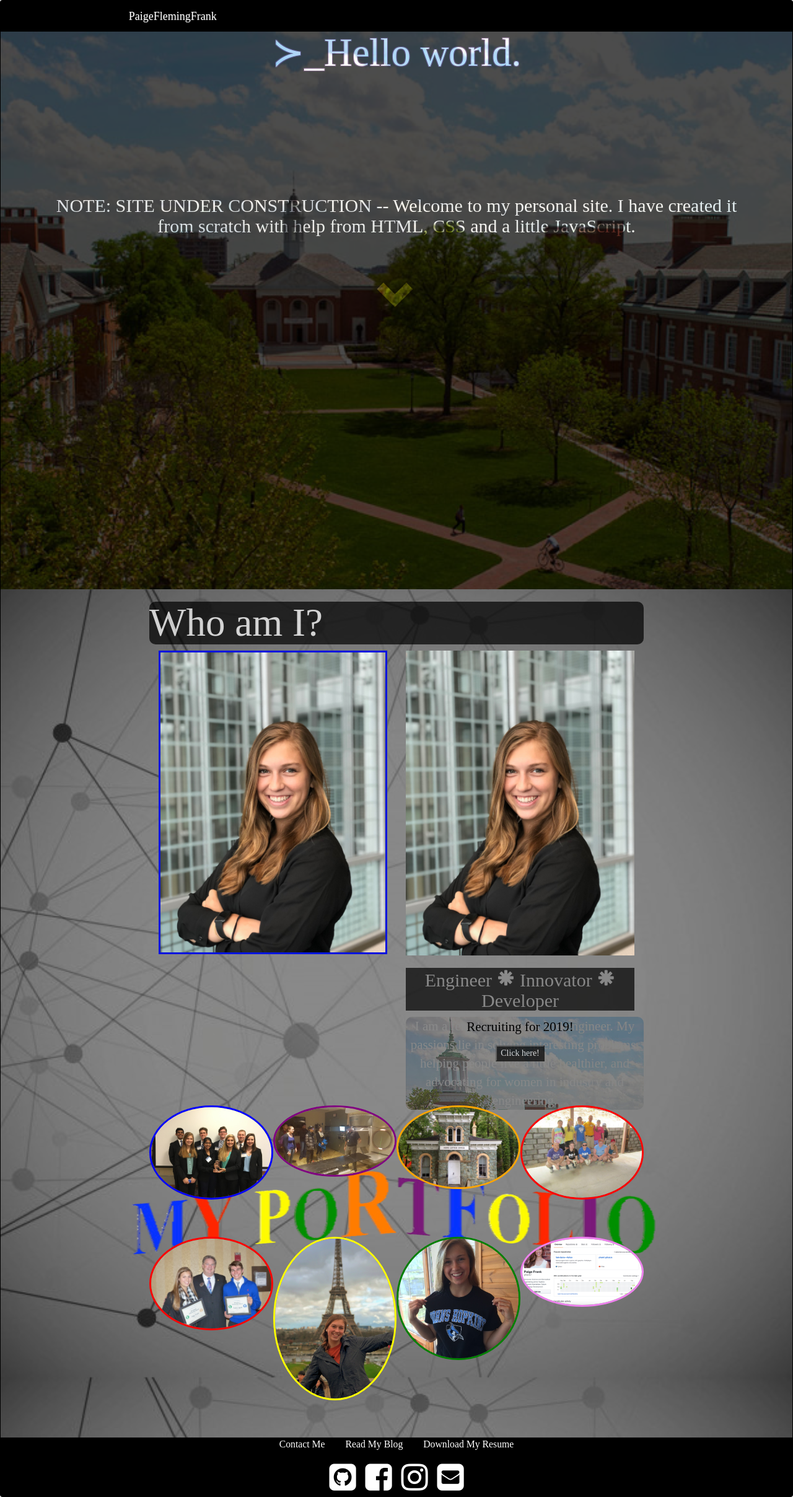
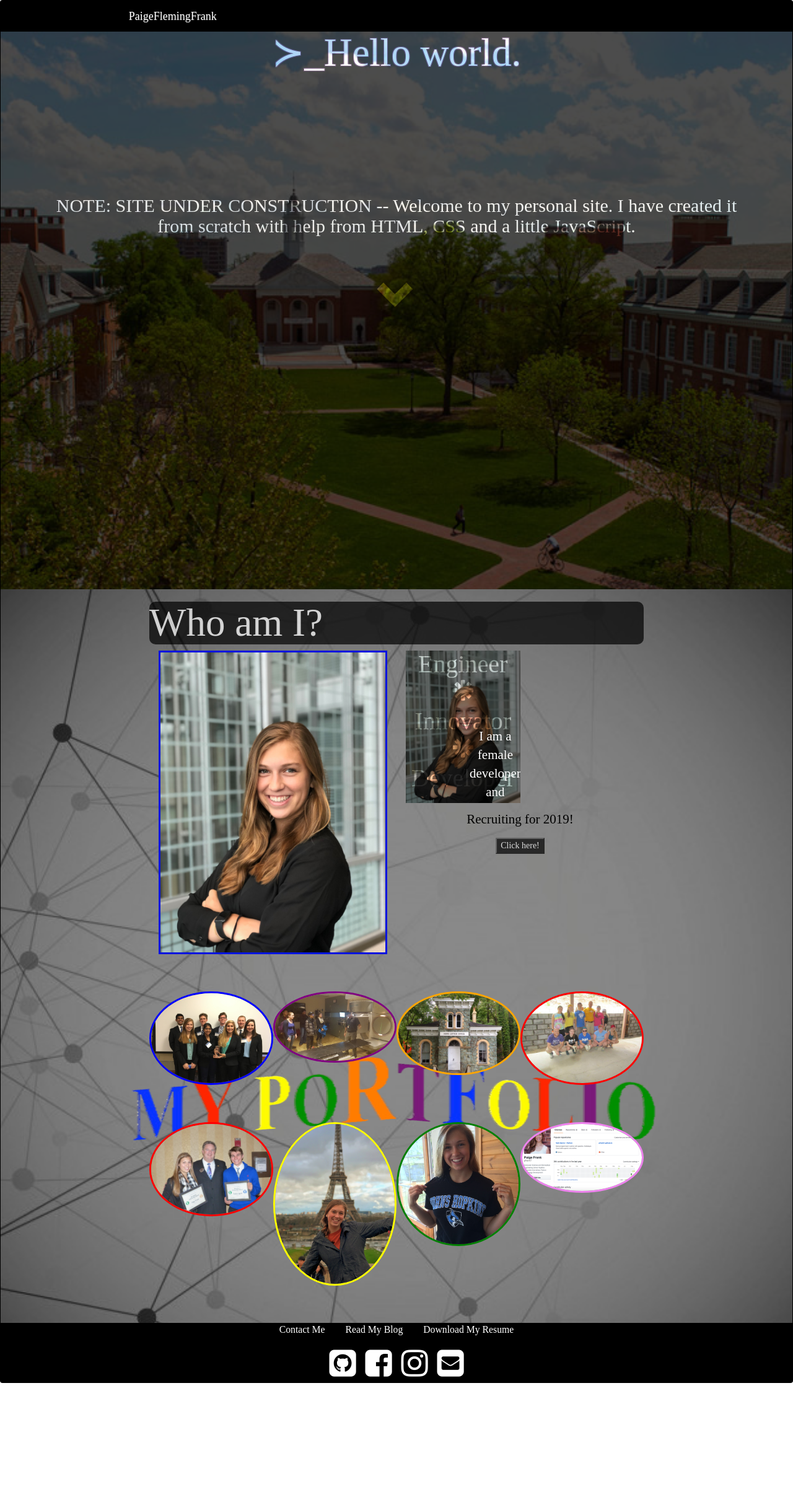
Before and after one commit to pfrank7/pfrank7.github.io, a Jekyll site: the page built from index.html, in a window 1280 px wide. Shown: the whole page at 62% size. Built offline with Jekyll 4.4.1, drawn with Linux system fonts in a browser that asks for light colours; nearby versions of some CDN libraries; after the commit the page ends 2232 px from its top, so only the background shows below that.

Commit message:
Update main.css

```diff
--- a/css/main.css
+++ b/css/main.css
@@ -36,39 +36,44 @@
 	width:100%;
 	heigh:auto;
 }
-.me-text {
-	background-image: url("../photos/JHU.jpg");
-	background-repeat:no-repeat;
-	color: white;
-	vertical-align:top;
-	border-radius:10px;
-	position:absolute;
+.me-cont {
+  position: relative;
+  width: 50%;
 }
+
+.me-image {
+  display: block;
+  width: 100%;
+  height: auto;
+}
+
 .me-overlay {
-	  height: 100%;
-	  width: 100%;
-	  color:white;
-	  background-color:black;
-	  mix-blend-mode: multiply;
-	  opacity:.7;
-	  display:block;
-	  top: 0;
-  	  bottom: 0;
+  position: absolute;
+  bottom: 100%;
   left: 0;
   right: 0;
+  top:0;
+  overflow: hidden;
+  width: 100%;
+  height: 100%;
 }
-.me-image {
-	display:block;
-	width:100%;
-	height:100%;
-	 top: 0;
-  	bottom: 0;
-  	left: 0;
- 	right: 0;
-}
-.me-cont {
+.me-back {
+  color:white;
+  font-size:40px;
+  opacity: .5;
   height:100%;
   width:100%;
+  mix-blend-mode:multiply;
+  background-color:black;
+  margin:0px;
+ }
+
+.me-text {
+  color: white;
+  font-size: 20px;
+  position: absolute;
+  top: 50%;
+  left: 50%;
 }
 #letters {
     font-family: 'Times New Roman', Courier, Geogria;
```
Lines whose indentation alone changed are shown as unchanged.
